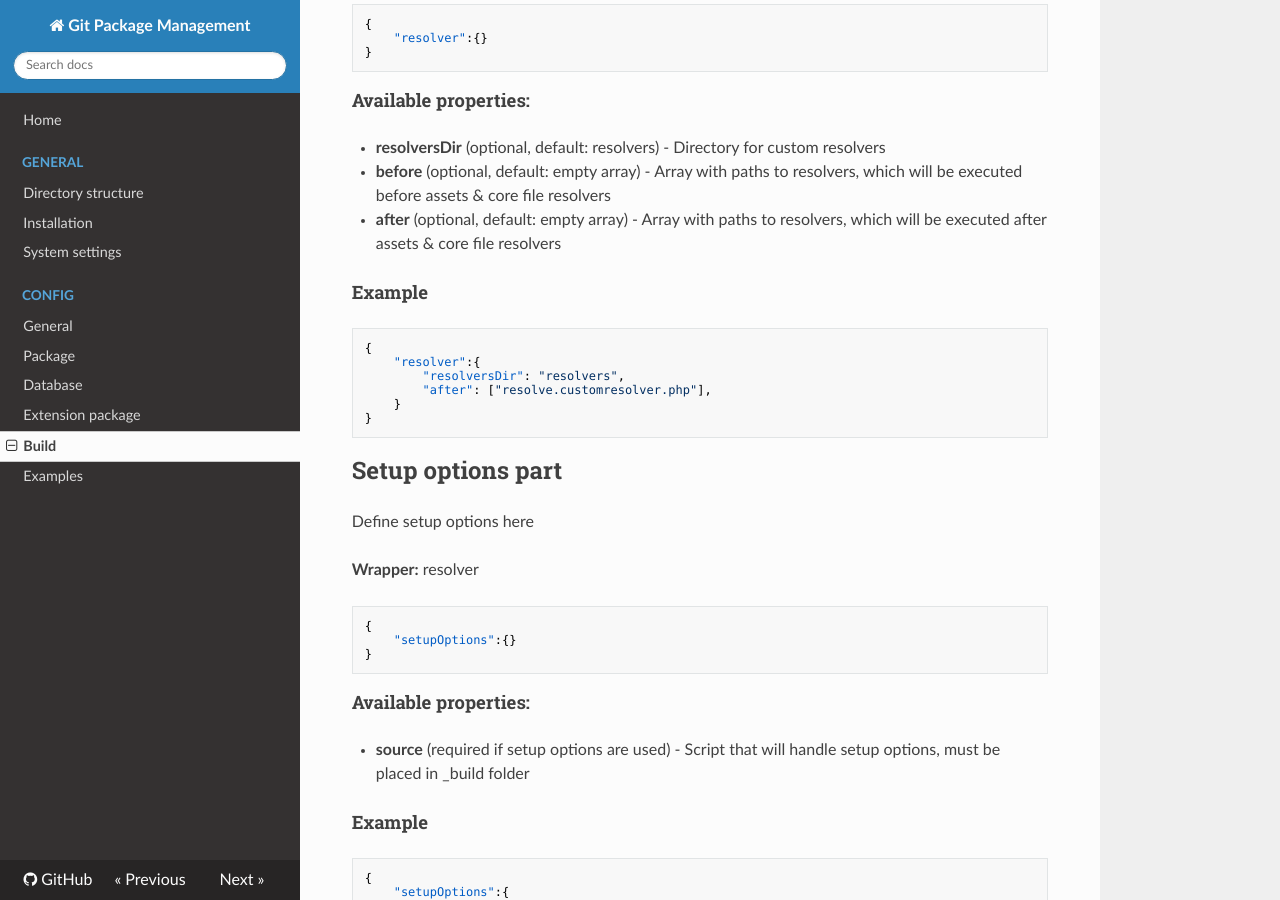
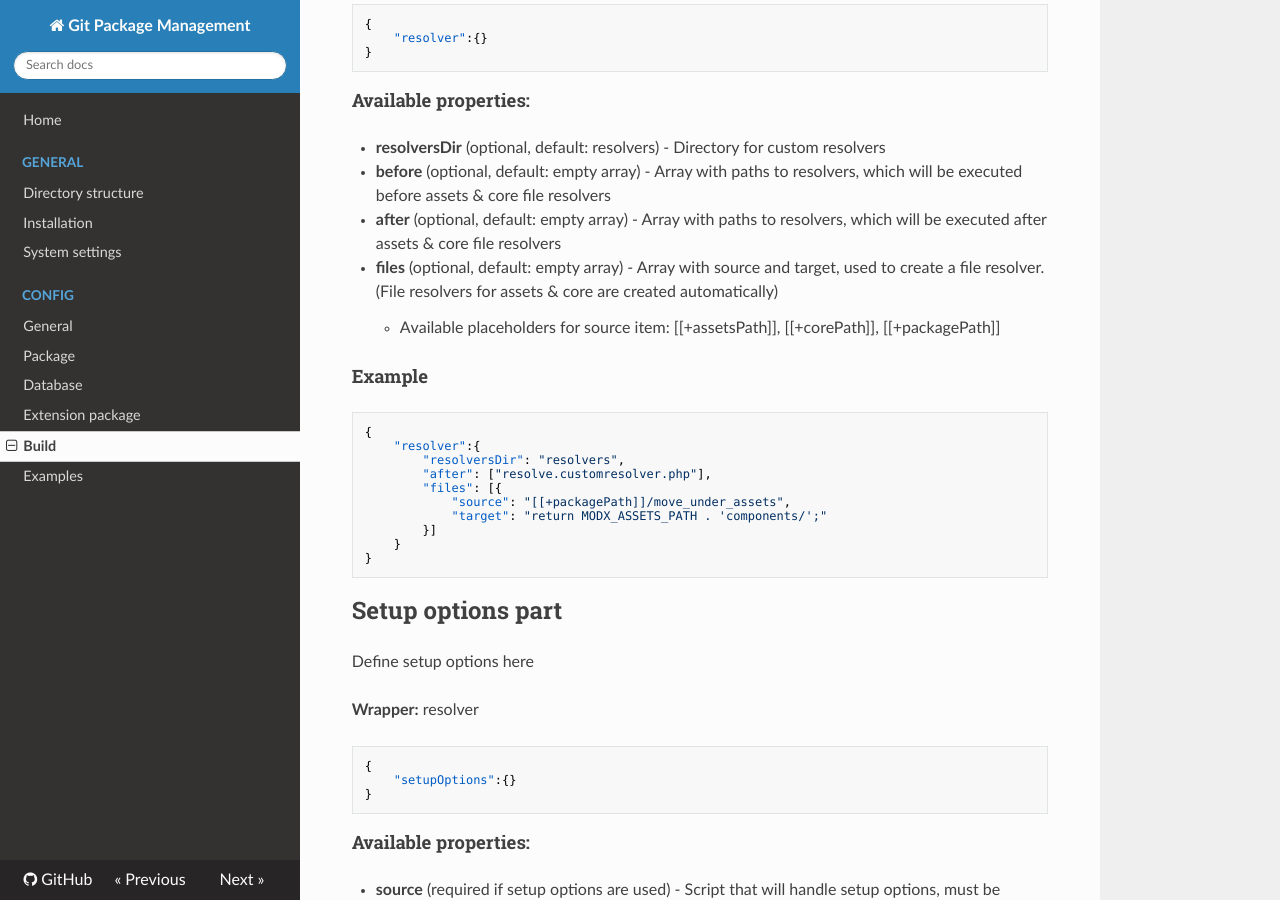
Before and after one commit to theboxer/Git-Package-Management, an MkDocs documentation site: the page built from core/components/gitpackagemanagement/docs/config/build.md, in a window 1280 px wide and 900 px high, scrolled down 865 px. Built offline with MkDocs 1.6.1, drawn with Linux system fonts in a browser that asks for light colours; nearby versions of some CDN libraries; old or Windows-style settings are respelled for this version of MkDocs.

Commit message:
Add docs for file resolvers

````diff
--- a/core/components/gitpackagemanagement/docs/config/build.md
+++ b/core/components/gitpackagemanagement/docs/config/build.md
@@ -39,6 +39,8 @@ Define resolver options here
 * **resolversDir** (optional, default: resolvers) - Directory for custom resolvers
 * **before** (optional, default: empty array) - Array with paths to resolvers, which will be executed before assets & core file resolvers
 * **after** (optional, default: empty array) - Array with paths to resolvers, which will be executed after assets & core file resolvers
+* **files** (optional, default: empty array) - Array with source and target, used to create a file resolver. (File resolvers for assets & core are created automatically)
+    * Available placeholders for source item: [[+assetsPath]], [[+corePath]], [[+packagePath]]
 
 #### Example
 ```json
@@ -46,6 +48,10 @@ Define resolver options here
     "resolver":{
         "resolversDir": "resolvers",
         "after": ["resolve.customresolver.php"],
+        "files": [{
+            "source": "[[+packagePath]]/move_under_assets",
+            "target": "return MODX_ASSETS_PATH . 'components/';"
+        }]
     }
 }
 ```
````
